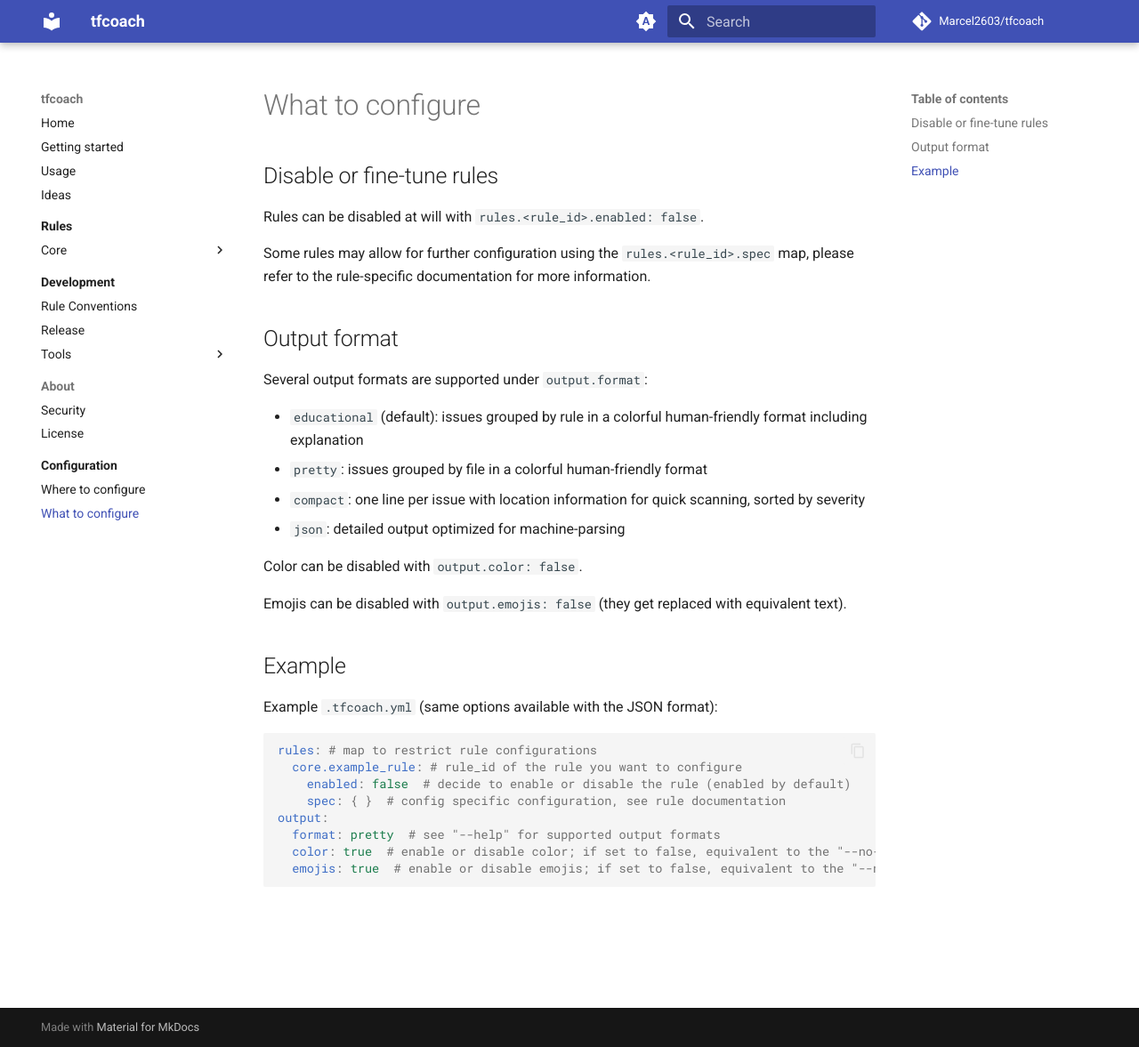
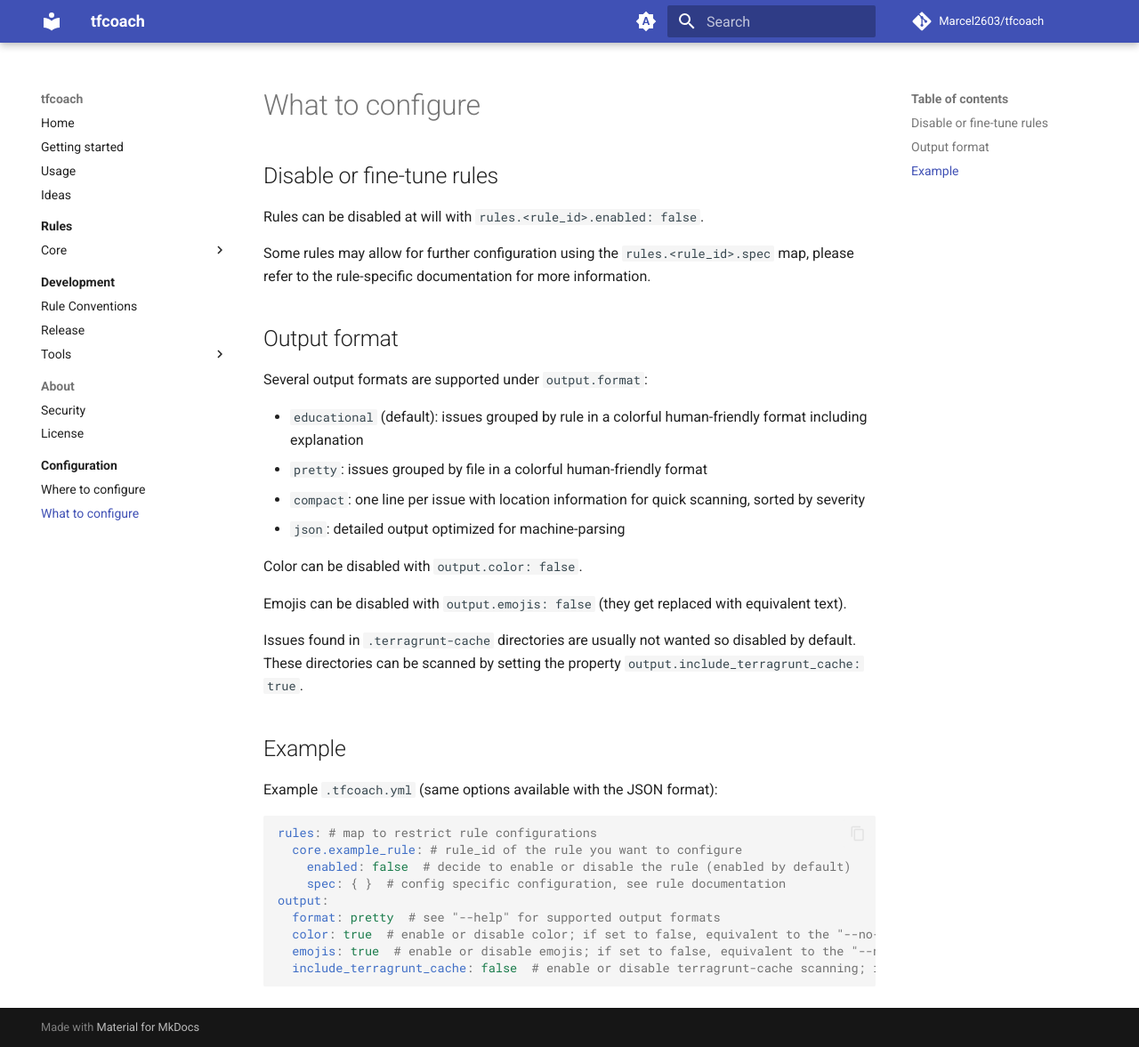
Before and after one commit to Marcel2603/tfcoach, an MkDocs documentation site: the page built from docs/pages/configuration/what.md, in a window 1280 px wide and 1177 px high. Shown: the whole window at 89% size. Built offline with MkDocs 1.6.1 and Material for MkDocs 9.7.7, drawn with Linux system fonts in a browser that asks for light colours; comment, search, counter and statistics services are not loaded.

Commit message:
docs: add missing docs about #52 config

````diff
--- a/docs/pages/configuration/what.md
+++ b/docs/pages/configuration/what.md
@@ -20,10 +20,14 @@ Color can be disabled with `output.color: false`.
 
 Emojis can be disabled with `output.emojis: false` (they get replaced with equivalent text).
 
+Issues found in `.terragrunt-cache` directories are usually not wanted so disabled by default. These directories can be
+scanned by setting the property `output.include_terragrunt_cache: true`.
+
 ## Example
 
 Example `.tfcoach.yml` (same options available with the JSON format):
 
+<!-- markdownlint-disable MD013 -->
 ```yaml
 rules: # map to restrict rule configurations
   core.example_rule: # rule_id of the rule you want to configure
@@ -33,4 +37,5 @@ output:
   format: pretty  # see "--help" for supported output formats
   color: true  # enable or disable color; if set to false, equivalent to the "--no-color" flag
   emojis: true  # enable or disable emojis; if set to false, equivalent to the "--no-emojis" flag
+  include_terragrunt_cache: false  # enable or disable terragrunt-cache scanning; if set to true, equivalent to the "--include-terragrunt-cache" flag
 ```
````
Also changed, not shown: README.md.
